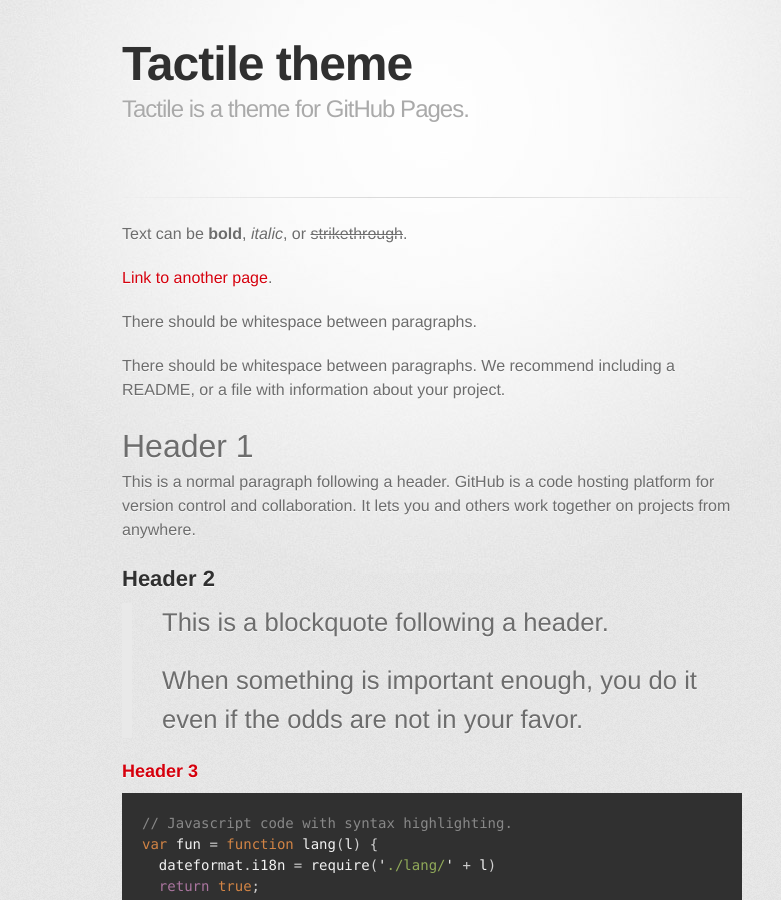
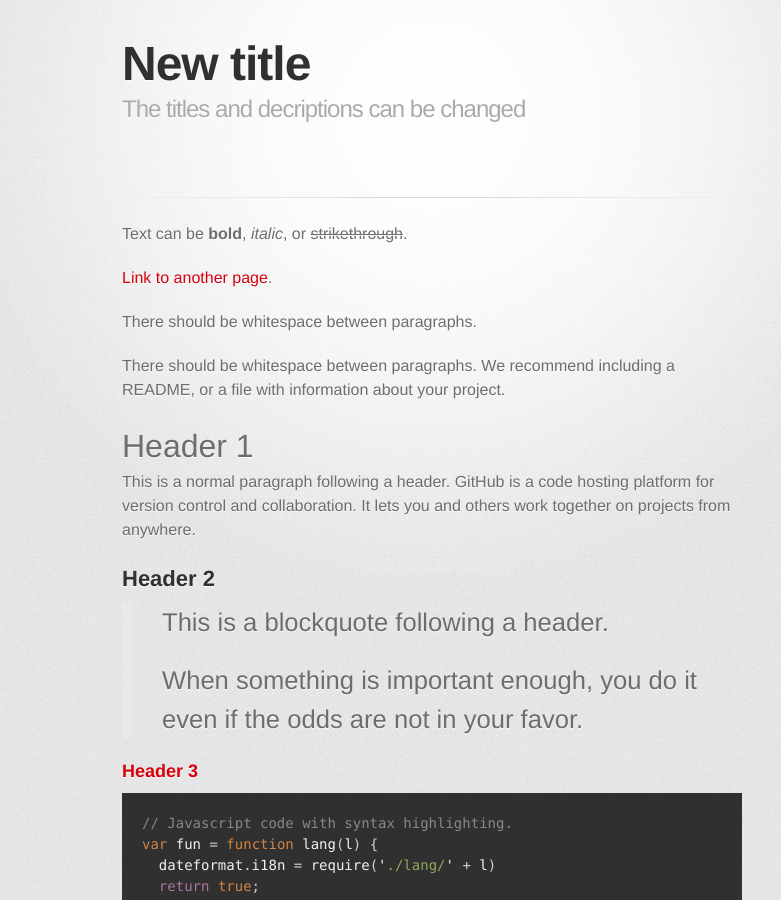
Before and after one commit to yhuang25/yhuang25.github.io, a Jekyll site: the page built from index.md, in a window 1280 px wide and 900 px high. Shown: the whole window, without its empty margins (208-989 px from the left). Built offline with Jekyll 4.4.1, drawn with Linux system fonts in a browser that asks for light colours; some web fonts are replaced; our own code applies the rules of GitHub Pages for plain Markdown files.

Commit message:
Update index.md

```diff
--- a/index.md
+++ b/index.md
@@ -1,5 +1,6 @@
 ---
-layout: default
+title: New title
+description: The titles and decriptions can be changed
 ---
 
 Text can be **bold**, _italic_, or ~~strikethrough~~.
```
